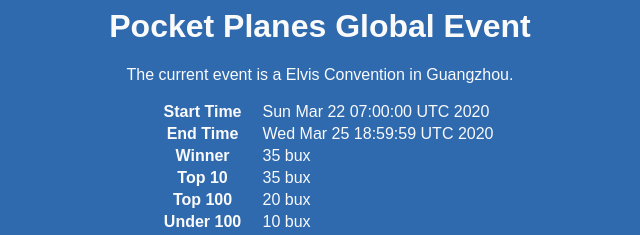
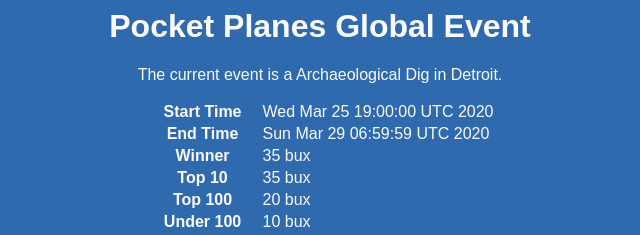
Before and after one commit to ahyattdev/ppevent.andrewhyatt.us, a plain HTML site: page docs/index.html in a window 1280 px wide. Shown: the top 235 px of the page, 320-960 px from the left. Drawn offline with Linux system fonts and the light colour scheme.

Commit message:
Event changed

```diff
--- a/docs/index.html
+++ b/docs/index.html
@@ -7,15 +7,15 @@
 <h1 class="center">Pocket Planes Global Event</h1>
 <div>
 <p class="center">The current event is a
-Elvis Convention in Guangzhou.</p>
+Archaeological Dig in Detroit.</p>
 <table class="center">
 <tr>
 <th>Start Time</th>
-<td>Sun Mar 22 07:00:00 UTC 2020</td>
+<td>Wed Mar 25 19:00:00 UTC 2020</td>
 </tr>
 <tr>
 <th>End Time</th>
-<td>Wed Mar 25 18:59:59 UTC 2020</td>
+<td>Sun Mar 29 06:59:59 UTC 2020</td>
 </tr>
 <tr>
 <th>Winner</th>
```
